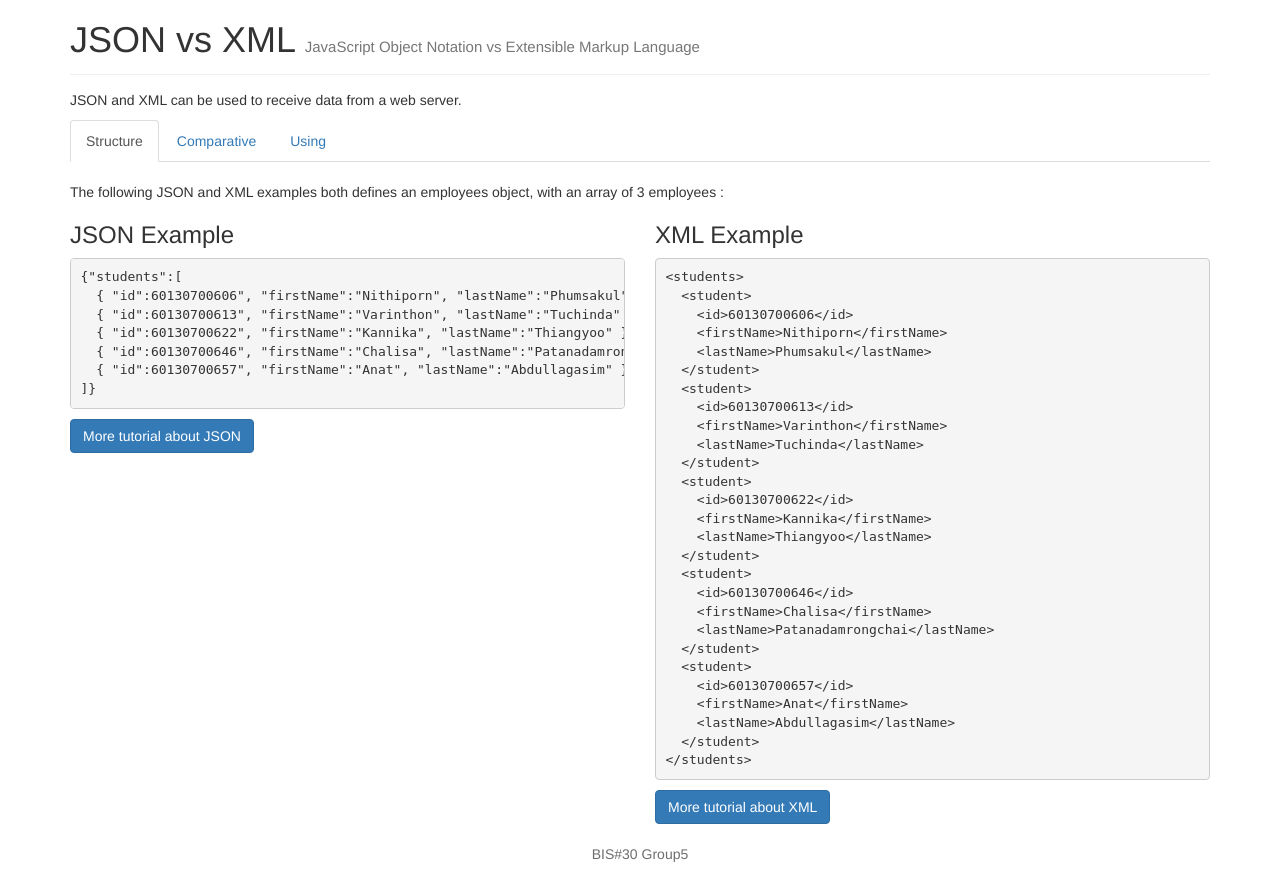
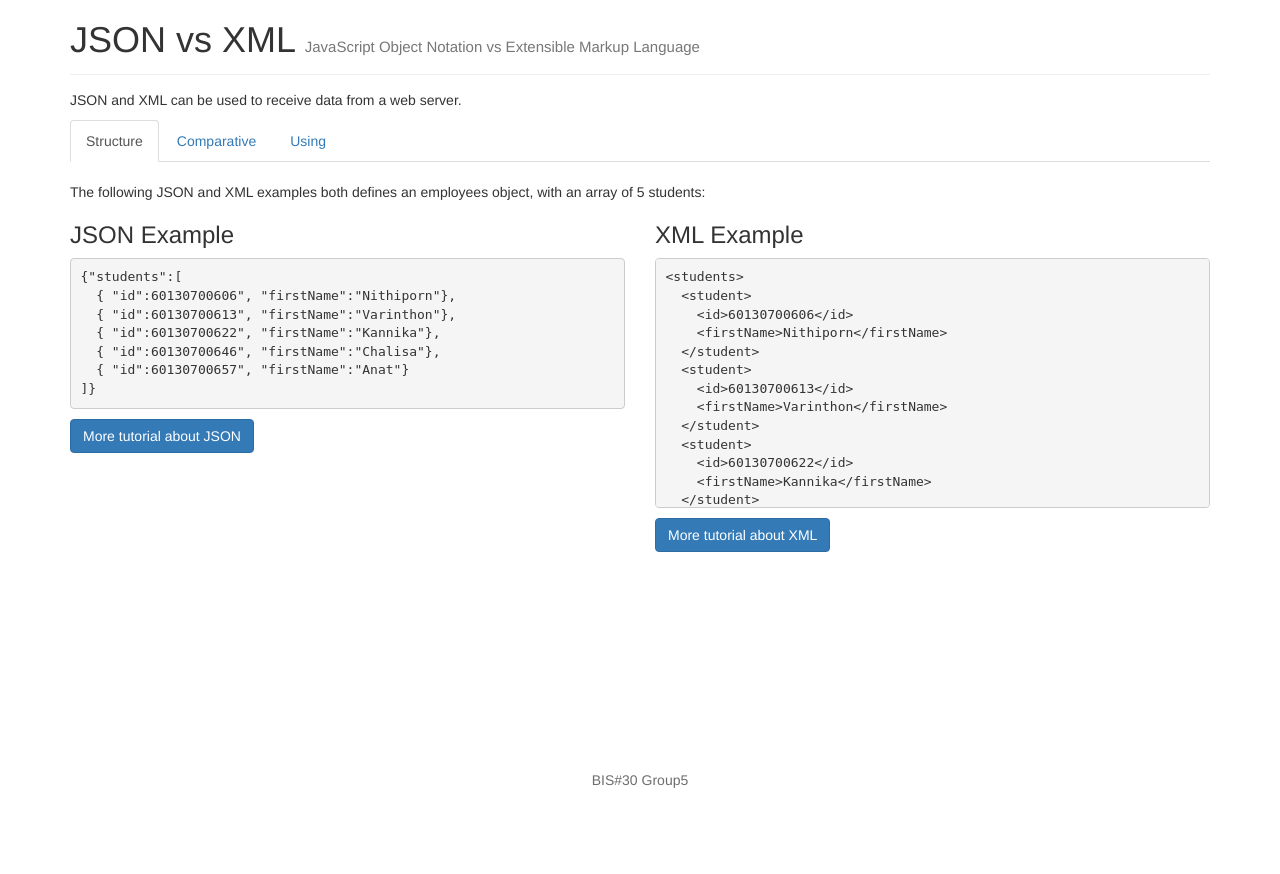
Before and after one commit to AKenshinn/JSON-vs-XML, a PHP site: page / in a window 1280 px wide. After the commit the page ends 788 px from the top, so only its background shows below. Run offline with PHP 8.4, Linux system fonts and the light colour scheme.

Commit message:
Modified home.css, home.html, home.js

```diff
--- a/css/home.css
+++ b/css/home.css
@@ -32,6 +32,12 @@ xmp {
   margin: 0px;
 }
 
+pre#pre-xml {
+  height: 250px;
+  overflow: auto;
+  overflow-y: scroll;
+}
+
 .btn:focus {
   outline: none;
 }
--- a/home.html
+++ b/home.html
@@ -37,49 +37,44 @@
         <div class="tab-pane fade active in" id="structure">
           <div class="row" style="margin-top:20px;">
             <div class="col-md-12">
-              <p>The following JSON and XML examples both defines an employees object, with an array of 3 employees :</p>
+              <p>The following JSON and XML examples both defines an employees object, with an array of 5 students:</p>
             </div>
           </div>
           <div class="row">
             <div class="col-md-6">
               <p><h3>JSON Example</h3></p>
-          <pre><xmp>{"students":[
-  { "id":60130700606", "firstName":"Nithiporn", "lastName":"Phumsakul" },
-  { "id":60130700613", "firstName":"Varinthon", "lastName":"Tuchinda" },
-  { "id":60130700622", "firstName":"Kannika", "lastName":"Thiangyoo" },
-  { "id":60130700646", "firstName":"Chalisa", "lastName":"Patanadamrongchai" },
-  { "id":60130700657", "firstName":"Anat", "lastName":"Abdullagasim" }
+          <pre id="pre-json"><xmp>{"students":[
+  { "id":60130700606", "firstName":"Nithiporn"},
+  { "id":60130700613", "firstName":"Varinthon"},
+  { "id":60130700622", "firstName":"Kannika"},
+  { "id":60130700646", "firstName":"Chalisa"},
+  { "id":60130700657", "firstName":"Anat"}
 ]}</xmp></pre>
               <a class="btn btn-primary" href="https://www.w3schools.com/js/js_json_intro.asp" target="_blank">More tutorial about JSON</a>
               <hr class="visible-xs visible-sm" />
             </div>
             <div class="col-md-6">
                 <p><h3>XML Example</h3></p>
-          <pre><xmp><students>
+          <pre id="pre-xml"><xmp><students>
   <student>
     <id>60130700606</id>
     <firstName>Nithiporn</firstName>
-    <lastName>Phumsakul</lastName>
   </student>
   <student>
     <id>60130700613</id>
     <firstName>Varinthon</firstName>
-    <lastName>Tuchinda</lastName>
   </student>
   <student>
     <id>60130700622</id>
     <firstName>Kannika</firstName>
-    <lastName>Thiangyoo</lastName>
   </student>
   <student>
     <id>60130700646</id>
     <firstName>Chalisa</firstName>
-    <lastName>Patanadamrongchai</lastName>
   </student>
   <student>
     <id>60130700657</id>
     <firstName>Anat</firstName>
-    <lastName>Abdullagasim</lastName>
   </student>
 </students>
 </xmp></pre>
@@ -169,7 +164,7 @@
               <h3>JSON</h3>
               <p><span style="margin-left:15px;"></span>JSON is very useful when developing a web application where fast, compact and convenient serialization of data is required, however its flexible nature is the very thing that makes it less suitable than XML.</p>
               <p><span style="margin-left:15px;"></span>An example of where this is used is web services responses. In the 'old' days, web services used XML as their primary data format for transmitting back data, but since JSON appeared, it has been the preferred format because it is much more lightweight.</p>
-              <p><span style="margin-left:15px;"><b>JSON is built on two structures :</b></p>
+              <p><b>JSON is built on two structures:</b></p>
               <ul>
                 <li>A collection of name/value pairs. In various languages, this is realized as an object, record, struct, dictionary, hash table, keyed list, or associative array.</li>
                 <li>An ordered list of values. In most languages, this is realized as an array, vector, list, or sequence.</li>
@@ -182,7 +177,7 @@
               </div>
               <h3>XML</h3>
               <p><span style="margin-left:15px;"></span>XML using for transferring data between separate systems, or storing data that will be read by 3rd parties.</p>
-              <p><span style="margin-left:15px;"></span>JSON seems superior in every way - it's flexible, more compact and in many cases easier to use, however it lacks some key features, in particular :</p>
+              <p><span style="margin-left:15px;"></span>JSON seems superior in every way - it's flexible, more compact and in many cases easier to use, however it lacks some key features, in particular:</p>
               <p><b>Schema support, </b><br>
               <span style="margin-left:15px;"></span>The ability for party A to specify the format of a document, and the ability for party B to check that they are supplying something that matches this format.</p>
               <p><b>Namespace support, </b><br>
```
Also changed, not shown: js/home.js (+1 -10 lines).
